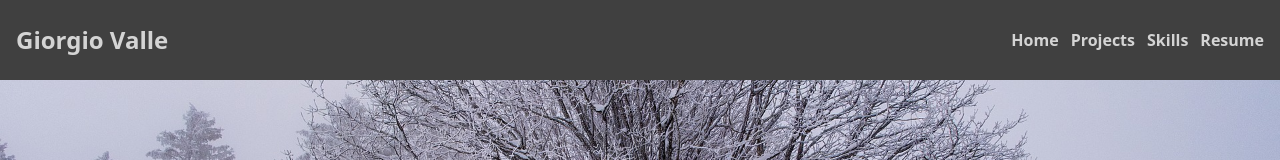
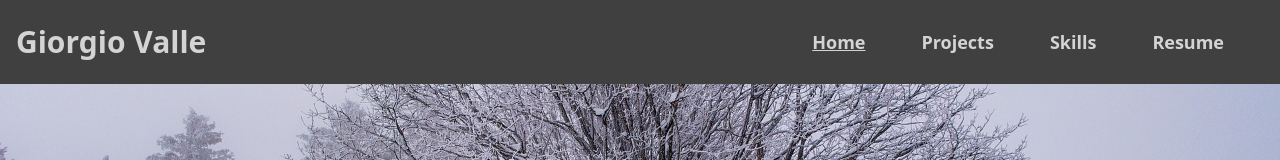
Before and after one commit to gyo82v/react-personal-homepage, a React (Vite) app: page / in a window 1280 px wide. Shown: the top 160 px of the page. Built offline with nearby package versions, Linux system fonts and the light colour scheme.

Commit message:
stles: improve header style

```diff
--- a/src/components/layout/Header.jsx
+++ b/src/components/layout/Header.jsx
@@ -3,17 +3,18 @@ import { NavLink } from "react-router-dom"
 export default function Header(){
     const header = `bg-neutral-700 text-neutral-300 px-4 py-6 shadow-lg shadow-neutral-700/30
                     flex justify-between items-center`
-    const h1 = `text-2xl font-bold`
-    const nav = `flex gap-3 font-semibold`
-    const link = ``
+    const h1 = `text-2xl font-bold lg:text-3xl`
+    const nav = `flex gap-3 font-semibold lg:gap-14 lg:mr-10 lg:text-lg`
+    const link = `transition-transform duration-300 ease-in-out hover:scale-120`
+    const linkActive = `underline`
     return(
         <header className={header}>
             <h1 className={h1}>Giorgio Valle</h1>
             <nav className={nav}>
-                <NavLink to="/" className={link}>Home</NavLink>
-                <NavLink to="projects" className={link}>Projects</NavLink>
-                <NavLink to="skills" className={link}>Skills</NavLink>
-                <NavLink to="resume" className={link}>Resume</NavLink>
+                <NavLink to="/" className={(({isActive}) => isActive ? linkActive : link)}>Home</NavLink>
+                <NavLink to="projects" className={({isActive}) => isActive ? linkActive : link}>Projects</NavLink>
+                <NavLink to="skills" className={({isActive}) => isActive ? linkActive : link}>Skills</NavLink>
+                <NavLink to="resume" className={({isActive}) => isActive ? linkActive : link}>Resume</NavLink>
             </nav>
         </header>
     )
```
